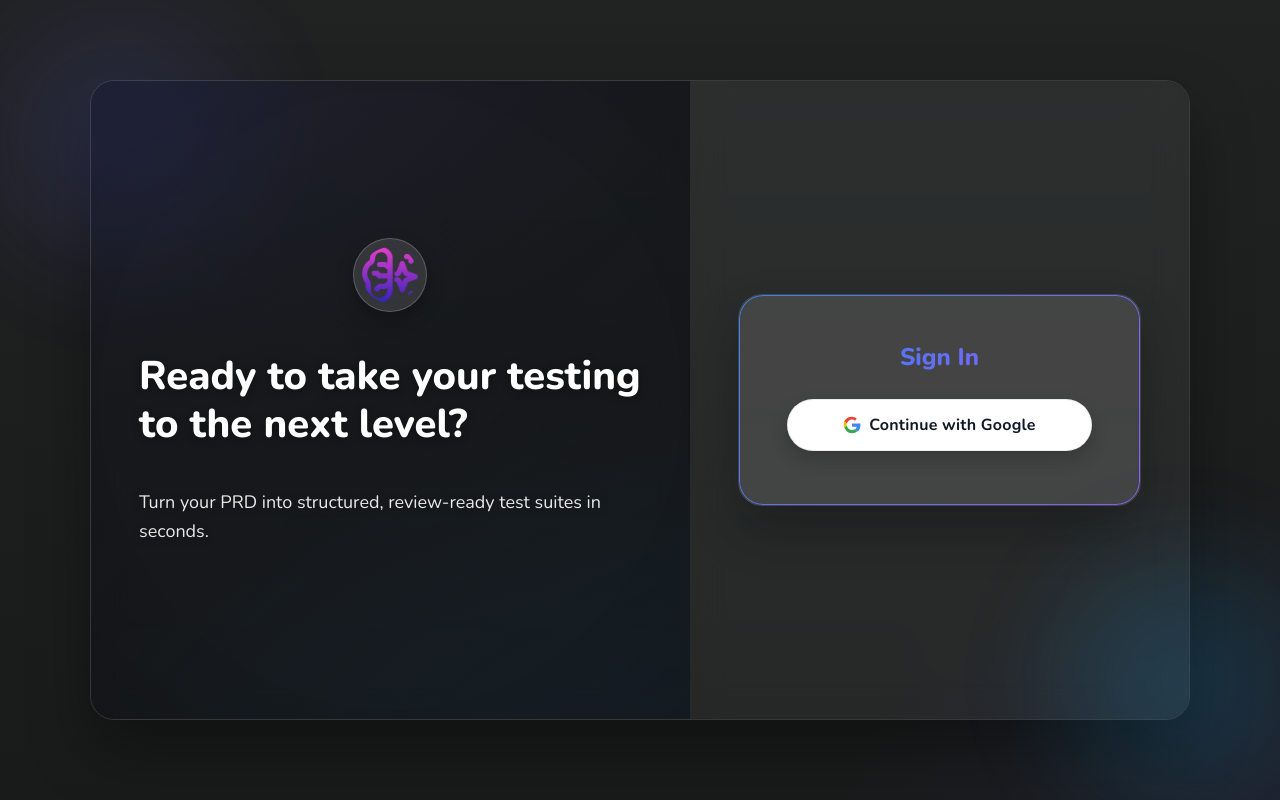
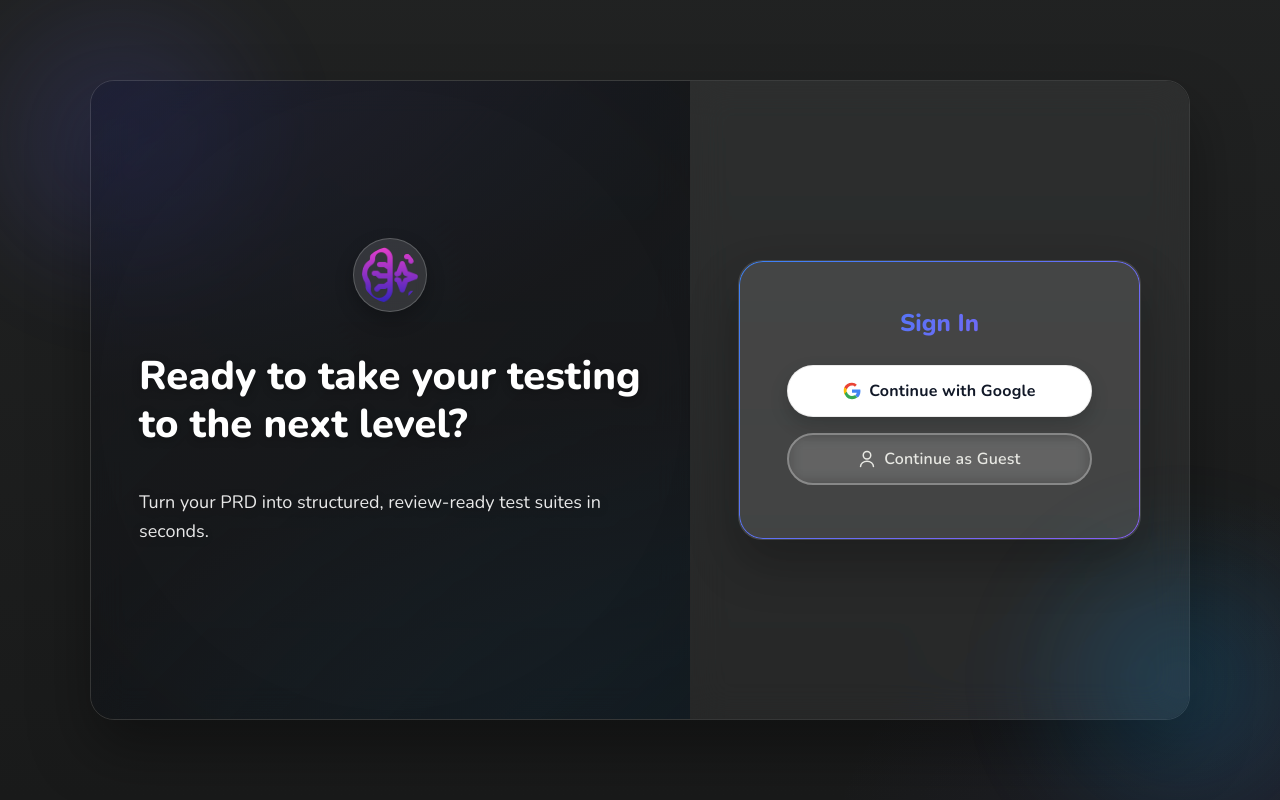
Before and after one commit to Rahul-sinha84/hack-2-skill, a Next.js app: page /login in a window 1280 px wide. Built offline with nearby package versions, Linux system fonts and the light colour scheme; no server answers.

Commit message:
feat(app): add guest login feature

```diff
--- a/src/app/login/styles/_login.scss
+++ b/src/app/login/styles/_login.scss
@@ -11,8 +11,11 @@ $brand-gradient: linear-gradient(135deg, #3b82f6 0%, #8b5cf6 100%);
   position: relative;
   overflow: hidden;
   // Minimalist soft gradient background
-  background:
-    radial-gradient(1200px 700px at 120% 110%, rgba(99, 102, 241, 0.12), transparent 60%),
+  background: radial-gradient(
+      1200px 700px at 120% 110%,
+      rgba(99, 102, 241, 0.12),
+      transparent 60%
+    ),
     linear-gradient(180deg, lighten($color-primary, 3%), $color-primary);
 
   // Decorative aurora blobs
@@ -32,7 +35,11 @@ $brand-gradient: linear-gradient(135deg, #3b82f6 0%, #8b5cf6 100%);
     height: 520px;
     left: -140px;
     top: -120px;
-    background: radial-gradient(closest-side, rgba(99,102,241,0.55), transparent 70%);
+    background: radial-gradient(
+      closest-side,
+      rgba(99, 102, 241, 0.55),
+      transparent 70%
+    );
   }
 
   &::after {
@@ -40,7 +47,11 @@ $brand-gradient: linear-gradient(135deg, #3b82f6 0%, #8b5cf6 100%);
     height: 520px;
     right: -160px;
     bottom: -140px;
-    background: radial-gradient(closest-side, rgba(14,165,233,0.55), transparent 70%);
+    background: radial-gradient(
+      closest-side,
+      rgba(14, 165, 233, 0.55),
+      transparent 70%
+    );
   }
 
   &__split {
@@ -53,7 +64,7 @@ $brand-gradient: linear-gradient(135deg, #3b82f6 0%, #8b5cf6 100%);
     display: grid;
     grid-template-columns: 1.2fr 1fr;
     border: 1px solid rgba(255, 255, 255, 0.12);
-    box-shadow: 0 30px 60px rgba(0,0,0,0.35);
+    box-shadow: 0 30px 60px rgba(0, 0, 0, 0.35);
 
     @include mobile-only {
       grid-template-columns: 1fr;
@@ -71,10 +82,21 @@ $brand-gradient: linear-gradient(135deg, #3b82f6 0%, #8b5cf6 100%);
     &__overlay {
       position: absolute;
       inset: 0;
-      background:
-        linear-gradient(135deg, rgba(20, 22, 26, 0.55), rgba(20, 22, 26, 0.75)),
-        radial-gradient(900px 480px at -10% -10%, rgba(99,102,241,0.25), transparent 80%),
-        radial-gradient(900px 480px at 110% 110%, rgba(14,165,233,0.25), transparent 80%);
+      background: linear-gradient(
+          135deg,
+          rgba(20, 22, 26, 0.55),
+          rgba(20, 22, 26, 0.75)
+        ),
+        radial-gradient(
+          900px 480px at -10% -10%,
+          rgba(99, 102, 241, 0.25),
+          transparent 80%
+        ),
+        radial-gradient(
+          900px 480px at 110% 110%,
+          rgba(14, 165, 233, 0.25),
+          transparent 80%
+        );
       backdrop-filter: blur(16px) saturate(140%);
       -webkit-backdrop-filter: blur(14px) saturate(120%);
     }
@@ -85,7 +107,11 @@ $brand-gradient: linear-gradient(135deg, #3b82f6 0%, #8b5cf6 100%);
       position: absolute;
       inset: 0;
       pointer-events: none;
-      background: radial-gradient(120% 120% at 50% 50%, transparent 40%, rgba(0,0,0,0.25) 100%);
+      background: radial-gradient(
+        120% 120% at 50% 50%,
+        transparent 40%,
+        rgba(0, 0, 0, 0.25) 100%
+      );
     }
 
     &__content {
@@ -109,7 +135,7 @@ $brand-gradient: linear-gradient(135deg, #3b82f6 0%, #8b5cf6 100%);
 
   .left__subtext {
     font-size: $font-size-lg;
-    color: rgba(255,255,255,0.9);
+    color: rgba(255, 255, 255, 0.9);
   }
 
   &__logo {
@@ -122,12 +148,12 @@ $brand-gradient: linear-gradient(135deg, #3b82f6 0%, #8b5cf6 100%);
       height: 74px;
       display: block;
       border-radius: $border-radius-full;
-      background: rgba(255,255,255,0.12);
+      background: rgba(255, 255, 255, 0.12);
       backdrop-filter: blur(6px);
       -webkit-backdrop-filter: blur(6px);
       padding: 8px;
-      border: 1px solid rgba(255,255,255,0.2);
-      box-shadow: 0 8px 18px rgba(0,0,0,0.25);
+      border: 1px solid rgba(255, 255, 255, 0.2);
+      box-shadow: 0 8px 18px rgba(0, 0, 0, 0.25);
     }
 
     .logo-text {
@@ -144,7 +170,7 @@ $brand-gradient: linear-gradient(135deg, #3b82f6 0%, #8b5cf6 100%);
   }
 
   &__right {
-    background: rgba(255,255,255,0.06);
+    background: rgba(255, 255, 255, 0.06);
     backdrop-filter: blur(18px) saturate(160%);
     -webkit-backdrop-filter: blur(18px) saturate(160%);
     display: grid;
@@ -158,7 +184,7 @@ $brand-gradient: linear-gradient(135deg, #3b82f6 0%, #8b5cf6 100%);
     border: 1px solid transparent;
     border-radius: $border-radius-2xl;
     padding: $spacing-2xl $spacing-2xl calc($spacing-2xl + 6px);
-    box-shadow: 0 24px 48px rgba(0,0,0,0.25);
+    box-shadow: 0 24px 48px rgba(0, 0, 0, 0.25);
     color: $color-text;
     text-align: center;
     position: relative;
@@ -173,7 +199,8 @@ $brand-gradient: linear-gradient(135deg, #3b82f6 0%, #8b5cf6 100%);
       border-radius: inherit;
       padding: 1px;
       background: $brand-gradient;
-      -webkit-mask: linear-gradient(#000 0 0) content-box, linear-gradient(#000 0 0);
+      -webkit-mask: linear-gradient(#000 0 0) content-box,
+        linear-gradient(#000 0 0);
       -webkit-mask-composite: xor;
       mask-composite: exclude;
       pointer-events: none;
@@ -183,11 +210,11 @@ $brand-gradient: linear-gradient(135deg, #3b82f6 0%, #8b5cf6 100%);
       width: 56px;
       height: 56px;
       border-radius: $border-radius-full;
-      background: rgba(255,255,255,0.12);
-      border: 1px solid rgba(255,255,255,0.25);
+      background: rgba(255, 255, 255, 0.12);
+      border: 1px solid rgba(255, 255, 255, 0.25);
       padding: 8px;
       margin: 0 auto;
-      box-shadow: 0 10px 24px rgba(0,0,0,0.25);
+      box-shadow: 0 10px 24px rgba(0, 0, 0, 0.25);
     }
 
     &__title {
@@ -209,13 +236,18 @@ $brand-gradient: linear-gradient(135deg, #3b82f6 0%, #8b5cf6 100%);
       display: grid;
       gap: $spacing-md;
     }
+  }
+
+  .signin__buttons {
+    display: grid;
+    gap: $spacing-md;
+  }
 
   &__footer {
     margin-top: $spacing-lg;
     font-size: $font-size-sm;
     color: $color-text-light-shade;
     opacity: 0.85;
-    }
   }
 
   .card__title {
@@ -235,12 +267,17 @@ $brand-gradient: linear-gradient(135deg, #3b82f6 0%, #8b5cf6 100%);
   }
 
   // Buttons inside SignIn component
-  .google-btn, .secondary-btn {
+  .google-btn,
+  .guest-btn,
+  .secondary-btn {
     @include button-base;
     width: 100%;
     height: 44px;
     gap: $spacing-sm;
-    .google-icon { display: inline-flex; }
+    .google-icon,
+    .guest-icon {
+      display: inline-flex;
+    }
   }
 
   .google-btn {
@@ -255,27 +292,64 @@ $brand-gradient: linear-gradient(135deg, #3b82f6 0%, #8b5cf6 100%);
     // plain white button
     background: #ffffff;
     color: #111827; // near-black text for contrast
-    border: 1px solid rgba(0,0,0,0.08);
-    box-shadow: 0 8px 18px rgba(0,0,0,0.18);
-    transition: transform .2s ease, box-shadow .2s ease, filter .2s ease, background .2s ease;
+    border: 1px solid rgba(0, 0, 0, 0.08);
+    box-shadow: 0 8px 18px rgba(0, 0, 0, 0.18);
+    transition: transform 0.2s ease, box-shadow 0.2s ease, filter 0.2s ease,
+      background 0.2s ease;
 
     &:hover:not(:disabled) {
       transform: translateY(-2px);
       filter: none;
       background: #f9fafb;
-      box-shadow: 0 12px 28px rgba(0,0,0,0.22);
+      box-shadow: 0 12px 28px rgba(0, 0, 0, 0.22);
     }
 
     &:active:not(:disabled) {
       transform: translateY(-1px);
-      box-shadow: 0 8px 20px rgba(0,0,0,0.2);
+      box-shadow: 0 8px 20px rgba(0, 0, 0, 0.2);
     }
   }
 
   @keyframes sheen {
-  0% { transform: translateX(-120%) skewX(-20deg); }
-  60% { transform: translateX(120%) skewX(-20deg); }
-  100% { transform: translateX(120%) skewX(-20deg); }
+    0% {
+      transform: translateX(-120%) skewX(-20deg);
+    }
+    60% {
+      transform: translateX(120%) skewX(-20deg);
+    }
+    100% {
+      transform: translateX(120%) skewX(-20deg);
+    }
+  }
+
+  .guest-btn {
+    // outlined style for secondary action
+    height: 52px;
+    padding: 0 $spacing-xl;
+    font-size: $font-size-base;
+    font-weight: 600;
+    letter-spacing: 0.2px;
+    border-radius: $border-radius-full;
+
+    background: transparent;
+    color: $color-text;
+    border: 2px solid rgba(255, 255, 255, 0.3);
+    backdrop-filter: blur(8px);
+    -webkit-backdrop-filter: blur(8px);
+    transition: transform 0.2s ease, box-shadow 0.2s ease,
+      border-color 0.2s ease, background 0.2s ease;
+
+    &:hover:not(:disabled) {
+      transform: translateY(-2px);
+      border-color: rgba(255, 255, 255, 0.5);
+      background: rgba(255, 255, 255, 0.08);
+      box-shadow: 0 8px 20px rgba(0, 0, 0, 0.15);
+    }
+
+    &:active:not(:disabled) {
+      transform: translateY(-1px);
+      box-shadow: 0 6px 16px rgba(0, 0, 0, 0.12);
+    }
   }
 
   .secondary-btn {
@@ -307,6 +381,17 @@ $brand-gradient: linear-gradient(135deg, #3b82f6 0%, #8b5cf6 100%);
       border-radius: $border-radius-full;
       object-fit: cover;
       border: 2px solid $color-primary-light-shade-2;
+
+      &--guest {
+        background: rgba(99, 102, 241, 0.2);
+        border-color: rgba(99, 102, 241, 0.4);
+        display: flex;
+        align-items: center;
+        justify-content: center;
+        font-weight: 700;
+        color: rgba(99, 102, 241, 0.9);
+        font-size: $font-size-lg;
+      }
     }
 
     .profile__greeting {
--- a/src/components/SignIn.tsx
+++ b/src/components/SignIn.tsx
@@ -9,6 +9,7 @@ export default function SignIn() {
   const { data: session, status } = useSession();
   const router = useRouter();
   const [isSigningIn, setIsSigningIn] = useState(false);
+  const [isGuestSigningIn, setIsGuestSigningIn] = useState(false);
 
   // Auto redirect to chat when authenticated
   useEffect(() => {
@@ -16,6 +17,15 @@ export default function SignIn() {
       router.replace("/a/chat");
     }
   }, [status, router]);
+
+  const handleGuestLogin = async () => {
+    try {
+      setIsGuestSigningIn(true);
+      await signIn("guest", { callbackUrl: "/a/chat" });
+    } finally {
+      setIsGuestSigningIn(false);
+    }
+  };
 
   if (status === "loading") {
     return (
@@ -30,7 +40,7 @@ export default function SignIn() {
     return (
       <div className="signin__profile">
         <div className="profile__row">
-          {session.user?.image && (
+          {session.user?.image && !session.user?.isGuest ? (
             <Image
               className="profile__avatar"
               src={session.user.image}
@@ -38,10 +48,18 @@ export default function SignIn() {
               width={40}
               height={40}
             />
+          ) : (
+            <div className="profile__avatar profile__avatar--guest">
+              <span>G</span>
+            </div>
           )}
           <div className="profile__details">
-            <p className="profile__greeting">Welcome,</p>
-            <p className="profile__name">{session.user?.name}</p>
+            <p className="profile__greeting">
+              {session.user?.isGuest ? "Guest mode" : "Welcome,"}
+            </p>
+            <p className="profile__name">
+              {session.user?.isGuest ? "Guest User" : session.user?.name}
+            </p>
           </div>
         </div>
         <button className="secondary-btn" onClick={() => signOut()}>
@@ -52,6 +70,7 @@ export default function SignIn() {
   }
 
   return (
+    <div className="signin__buttons">
       <button
         className="google-btn"
         onClick={async () => {
@@ -62,7 +81,7 @@ export default function SignIn() {
             setIsSigningIn(false);
           }
         }}
-      disabled={isSigningIn}
+        disabled={isSigningIn || isGuestSigningIn}
       >
         {isSigningIn ? (
           <>
@@ -102,5 +121,47 @@ export default function SignIn() {
           </>
         )}
       </button>
+
+      <button
+        className="guest-btn"
+        onClick={handleGuestLogin}
+        disabled={isSigningIn || isGuestSigningIn}
+      >
+        {isGuestSigningIn ? (
+          <>
+            <span className="spinner" />
+            <span>Signing in as guest...</span>
+          </>
+        ) : (
+          <>
+            <span className="guest-icon" aria-hidden="true">
+              <svg
+                width="18"
+                height="18"
+                viewBox="0 0 24 24"
+                fill="none"
+                xmlns="http://www.w3.org/2000/svg"
+              >
+                <path
+                  d="M12 12C14.7614 12 17 9.76142 17 7C17 4.23858 14.7614 2 12 2C9.23858 2 7 4.23858 7 7C7 9.76142 9.23858 12 12 12Z"
+                  stroke="currentColor"
+                  strokeWidth="2"
+                  strokeLinecap="round"
+                  strokeLinejoin="round"
+                />
+                <path
+                  d="M20.59 22C20.59 18.13 16.74 15 12 15C7.26 15 3.41 18.13 3.41 22"
+                  stroke="currentColor"
+                  strokeWidth="2"
+                  strokeLinecap="round"
+                  strokeLinejoin="round"
+                />
+              </svg>
+            </span>
+            <span>Continue as Guest</span>
+          </>
+        )}
+      </button>
+    </div>
   );
 }
```
Also changed, not shown: src/app/a/chat/components/TopBar.tsx (+10 -7 lines), src/app/a/chat/components/_chat_layout.scss (+21 -4 lines), src/app/api/auth/[...nextauth]/route.ts (+27 -1 lines), src/types/next-auth.d.ts (added, +27 -0 lines), src/utils/generateGuestId.ts (added, +9 -0 lines). Lines whose indentation alone changed are shown as unchanged.
